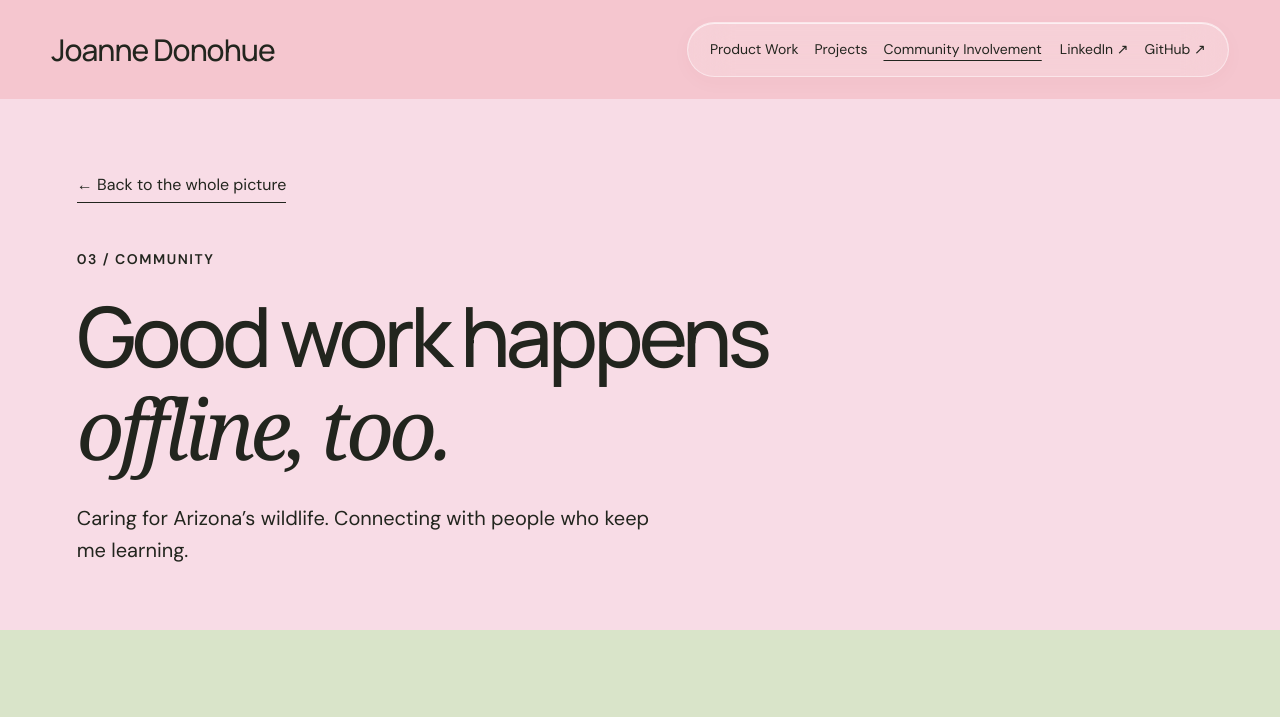
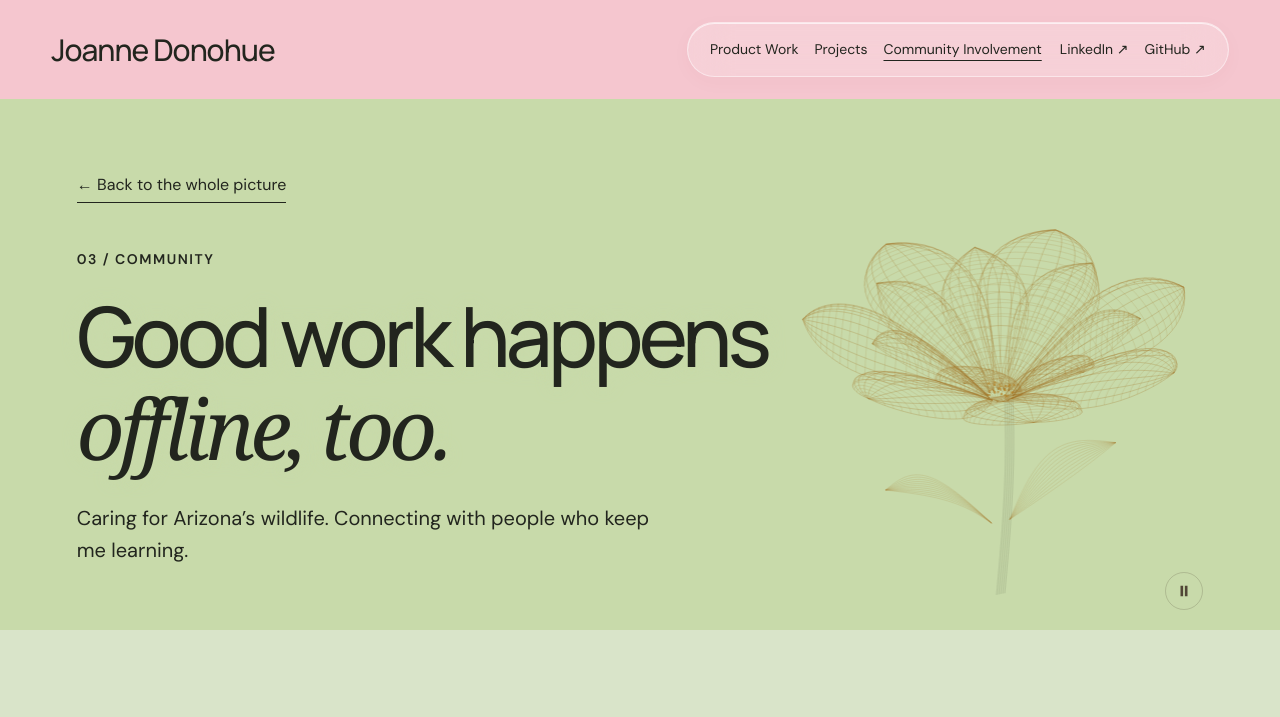
Before and after one commit to joannedonohue/joannedonohue.github.io, a plain HTML site: page community.html in a window 1280 px wide. Shown: the top 717 px of the page. Drawn offline with Linux system fonts and the light colour scheme.

Commit message:
Add sage green community hero with blooming gold wireframe flower

```diff
--- a/community.html
+++ b/community.html
@@ -1,6 +1,14 @@
-<!doctype html><html lang="en"><head><meta charset="UTF-8"><meta name="viewport" content="width=device-width,initial-scale=1"><title>Community | Joanne Donohue</title><link rel="stylesheet" href="style.css?v=20260908-clean"><meta name="description" content="Animal care volunteering at Southwest Wildlife Conservation Center and five years of involvement with EO Arizona. Community beyond the screen."><link rel="stylesheet" href="community.css?v=20260914"><link rel="stylesheet" href="site-navigation.css?v=20260914-projects"></head><body class="inner-page community-page"><a class="skip" href="#main">Skip to content</a><header class="nav"><a class="brand" href="index.html" aria-label="Joanne Donohue home">Joanne Donohue</a><div class="nav-capsule glass"><nav aria-label="Main navigation"><a href="product.html">Product Work</a><a href="projects.html">Projects</a><a href="community.html" aria-current="page">Community Involvement</a></nav><div class="social"><a href="https://www.linkedin.com/in/joannendonohue/" target="_blank" rel="noopener">LinkedIn ↗</a><a href="https://github.com/joannedonohue" target="_blank" rel="noopener">GitHub ↗</a></div></div></header>
+<!doctype html><html lang="en"><head><meta charset="UTF-8"><meta name="viewport" content="width=device-width,initial-scale=1"><title>Community | Joanne Donohue</title><link rel="stylesheet" href="style.css?v=20260908-clean"><meta name="description" content="Animal care volunteering at Southwest Wildlife Conservation Center and five years of involvement with EO Arizona. Community beyond the screen."><link rel="stylesheet" href="community.css?v=20260914"><link rel="stylesheet" href="site-navigation.css?v=20260914-projects"><style>
+.community-intro{background:#c8daaa;position:relative;isolation:isolate;overflow:hidden}
+.community-intro>:not(canvas){position:relative;z-index:1}
+.community-intro h1{ text-shadow:0 0 18px #c8daaa,0 0 8px #c8daaa}
+.community-intro .bloom-canvas{position:absolute;right:0;top:0;width:52%;height:100%;pointer-events:none;mask-image:linear-gradient(to right,transparent,#000 26%);-webkit-mask-image:linear-gradient(to right,transparent,#000 26%)}
+.community-intro .bloom-motion{position:absolute;right:6%;bottom:20px;width:38px;height:38px;display:grid;place-items:center;border:1px solid #554a3838;border-radius:50%;background:transparent;color:#514636;cursor:pointer}
+.bloom-motion:hover{background:#ffffff38}.bloom-motion:focus-visible{outline:2px solid #796023;outline-offset:4px}
+@media(max-width:650px){.community-intro .bloom-canvas{width:100%;opacity:.38;right:-16%}}
+</style></head><body class="inner-page community-page"><a class="skip" href="#main">Skip to content</a><header class="nav"><a class="brand" href="index.html" aria-label="Joanne Donohue home">Joanne Donohue</a><div class="nav-capsule glass"><nav aria-label="Main navigation"><a href="product.html">Product Work</a><a href="projects.html">Projects</a><a href="community.html" aria-current="page">Community Involvement</a></nav><div class="social"><a href="https://www.linkedin.com/in/joannendonohue/" target="_blank" rel="noopener">LinkedIn ↗</a><a href="https://github.com/joannedonohue" target="_blank" rel="noopener">GitHub ↗</a></div></div></header>
 <main id="main">
-<section class="section inner-intro community-intro">
+<section class="section inner-intro community-intro"><canvas class="bloom-canvas" aria-hidden="true"></canvas><button class="bloom-motion" type="button" aria-label="Pause flower animation" title="Pause animation" aria-pressed="false"><svg viewBox="0 0 16 16" width="14" height="14" fill="currentColor" aria-hidden="true"><path d="M4 2h3v12H4zM9 2h3v12H9z"/></svg></button>
 <a class="text-link" href="index.html#work">← Back to the whole picture</a>
 <p class="eyebrow">03 / COMMUNITY</p>
 <h1>Good work happens<br><em>offline, too.</em></h1>
@@ -44,4 +52,26 @@
 </div>
 </div>
 </section>
-</main><footer class="inner-footer"><a href="index.html">Joanne Donohue</a><a href="https://www.linkedin.com/in/joannendonohue/">Let’s connect ↗</a></footer></body></html>
+</main><footer class="inner-footer"><a href="index.html">Joanne Donohue</a><a href="https://www.linkedin.com/in/joannendonohue/">Let’s connect ↗</a></footer><script>
+(()=>{
+const root=document.querySelector('.community-intro'),canvas=root.querySelector('canvas'),ctx=canvas.getContext('2d'),button=root.querySelector('.bloom-motion');
+if(!ctx){button.hidden=true;return;}
+const reduced=matchMedia('(prefers-reduced-motion: reduce)');let paused=reduced.matches,visible=true,w=1,h=1,t=5,last=0,raf=0;
+function point(x,y,z){const angle=.28+Math.sin(t*.12)*.12,xx=x*Math.cos(angle)+z*Math.sin(angle),zz=-x*Math.sin(angle)+z*Math.cos(angle),scale=Math.min(w/440,h/440);return [w*.58+xx*scale,h*.57+(-y*.86+zz*.5)*scale];}
+function line(points,alpha=.36,gold=true){ctx.beginPath();points.forEach((p,i)=>{const q=point(...p);i?ctx.lineTo(...q):ctx.moveTo(...q);});ctx.strokeStyle=gold?'rgba(161,116,40,'+alpha+')':'rgba(78,83,62,'+alpha+')';ctx.lineWidth=.65;ctx.stroke();}
+function petal(u,v,a,layer,open){const len=layer?133:165,bend=(layer?.72:1)*open;const r=10+len*(Math.sin(u*bend*1.5))*.95,side=Math.sin(Math.PI*u)*Math.sin(v*Math.PI/2)*(layer?36:49);const y=6+len*u*(1-.64*bend)+28*Math.sin(Math.PI*u)-Math.pow(Math.abs(v),2)*18*Math.sin(Math.PI*u);return [Math.cos(a)*r-Math.sin(a)*side,y,Math.sin(a)*r+Math.cos(a)*side];}
+function draw(){ctx.clearRect(0,0,w,h);const open=.2+.8*(.5-.5*Math.cos(t*.38));for(let k=0;k<5;k++){const path=[];for(let i=0;i<=30;i++){const u=i/30;path.push([Math.sin(u*2)*8+(k-2)*1.8,-185+185*u,0]);}line(path,.3,false);}
+for(const side of [-1,1])for(let v=-1;v<=1.01;v+=.2){const path=[];for(let i=0;i<=24;i++){const u=i/24;path.push([side*(8+95*u),-115+53*u+17*Math.sin(Math.PI*u),Math.sin(Math.PI*u)*v*22]);}line(path,.22);}
+for(let layer=0;layer<2;layer++)for(let p=0;p<7;p++){const a=p*Math.PI*2/7+layer*.43;
+for(let j=0;j<=10;j++){const path=[];for(let i=0;i<=28;i++)path.push(petal(i/28,j/5-1,a,layer,open));line(path,layer?.32:.4);}
+for(let i=1;i<=22;i++){const path=[];for(let j=0;j<=18;j++)path.push(petal(i/22,j/9-1,a,layer,open));line(path,.22);}
+}
+for(let i=0;i<22;i++){const a=i*2.4,r=Math.sqrt(i)*2.5;const q=point(Math.cos(a)*r,12+Math.sin(i)*3,Math.sin(a)*r);ctx.fillStyle='rgba(179,128,37,.65)';ctx.beginPath();ctx.arc(...q,1.2,0,Math.PI*2);ctx.fill();}
+}
+function size(){const r=canvas.getBoundingClientRect();w=r.width;h=r.height;const dpr=Math.min(devicePixelRatio||1,2);canvas.width=w*dpr;canvas.height=h*dpr;ctx.setTransform(dpr,0,0,dpr,0,0);draw();}
+function tick(now){raf=0;t+=Math.min((now-last)/1000||0,.04);last=now;draw();schedule();}
+function schedule(){if(!paused&&visible&&!document.hidden&&!raf){last=performance.now();raf=requestAnimationFrame(tick);}}
+function sync(){button.setAttribute('aria-label',paused?'Play flower animation':'Pause flower animation');button.title=paused?'Play animation':'Pause animation';button.setAttribute('aria-pressed',String(paused));button.querySelector('path').setAttribute('d',paused?'M4 2l10 6-10 6z':'M4 2h3v12H4zM9 2h3v12H9z');if(raf){cancelAnimationFrame(raf);raf=0;}schedule();}
+button.addEventListener('click',()=>{paused=!paused;sync();});reduced.addEventListener('change',()=>{paused=reduced.matches;sync();});document.addEventListener('visibilitychange',sync);new IntersectionObserver(e=>{visible=e[0].isIntersecting;sync();}).observe(root);new ResizeObserver(size).observe(root);size();sync();
+})();
+</script></body></html>
```
